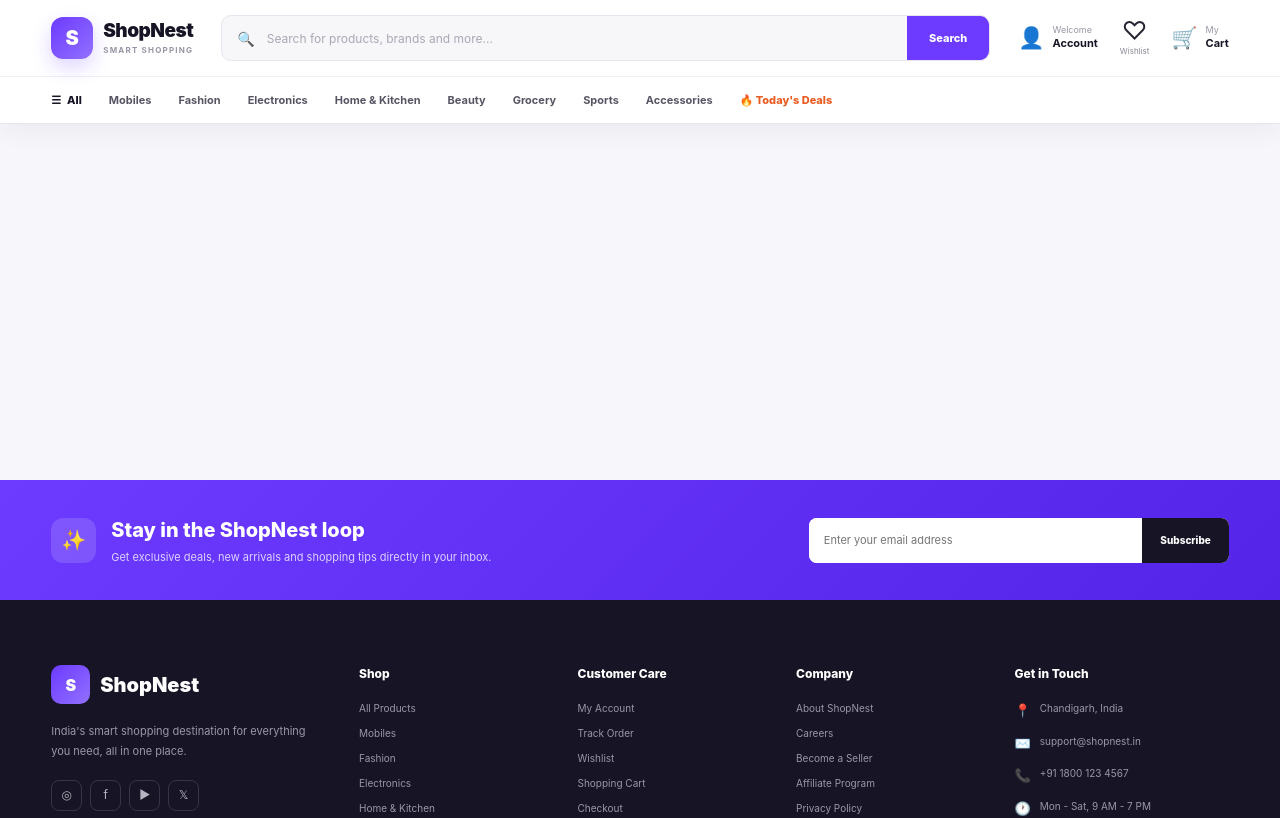
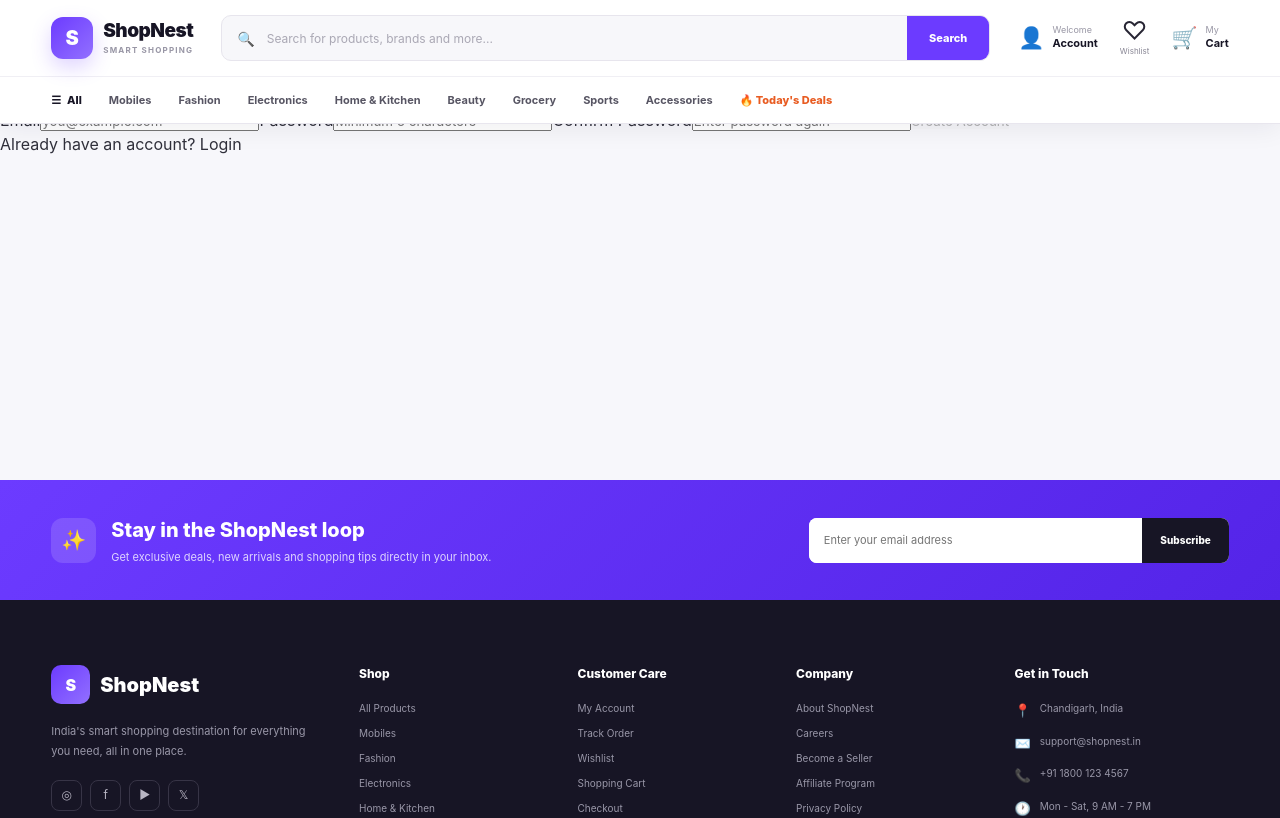
Before and after one commit to harcharans1/shopnest, an Angular app: page /register in a window 1280 px wide. Shown: the top 818 px of the page. Built offline with nearby package versions, Linux system fonts and the light colour scheme.

Commit message:
Add complete register form UI

```diff
--- a/src/app/features/auth/register/register.html
+++ b/src/app/features/auth/register/register.html
@@ -1 +1,31 @@
-<p>register works!</p>
+<section class="auth-page">
+  <div class="auth-card">
+    <div class="auth-logo">S</div>
+    <span class="eyebrow">SHOPNEST</span>
+    <h1>Create Account</h1>
+    <p class="subtitle">Create your account and start shopping.</p>
+
+    @if (error) { <div class="message error">{{ error }}</div> }
+    @if (success) { <div class="message success">{{ success }}</div> }
+
+    <form (ngSubmit)="register()" #registerForm="ngForm">
+      <label>Email</label>
+      <input type="email" name="email" [(ngModel)]="email" placeholder="you@example.com" autocomplete="email" required />
+
+      <label>Password</label>
+      <input type="password" name="password" [(ngModel)]="password" placeholder="Minimum 6 characters" autocomplete="new-password" required />
+
+      <label>Confirm Password</label>
+      <input type="password" name="confirmPassword" [(ngModel)]="confirmPassword" placeholder="Enter password again" autocomplete="new-password" required />
+
+      <button type="submit" [disabled]="loading || registerForm.invalid">
+        {{ loading ? 'Creating Account...' : 'Create Account' }}
+      </button>
+    </form>
+
+    <p class="switch-text">
+      Already have an account?
+      <a routerLink="/login">Login</a>
+    </p>
+  </div>
+</section>
```
